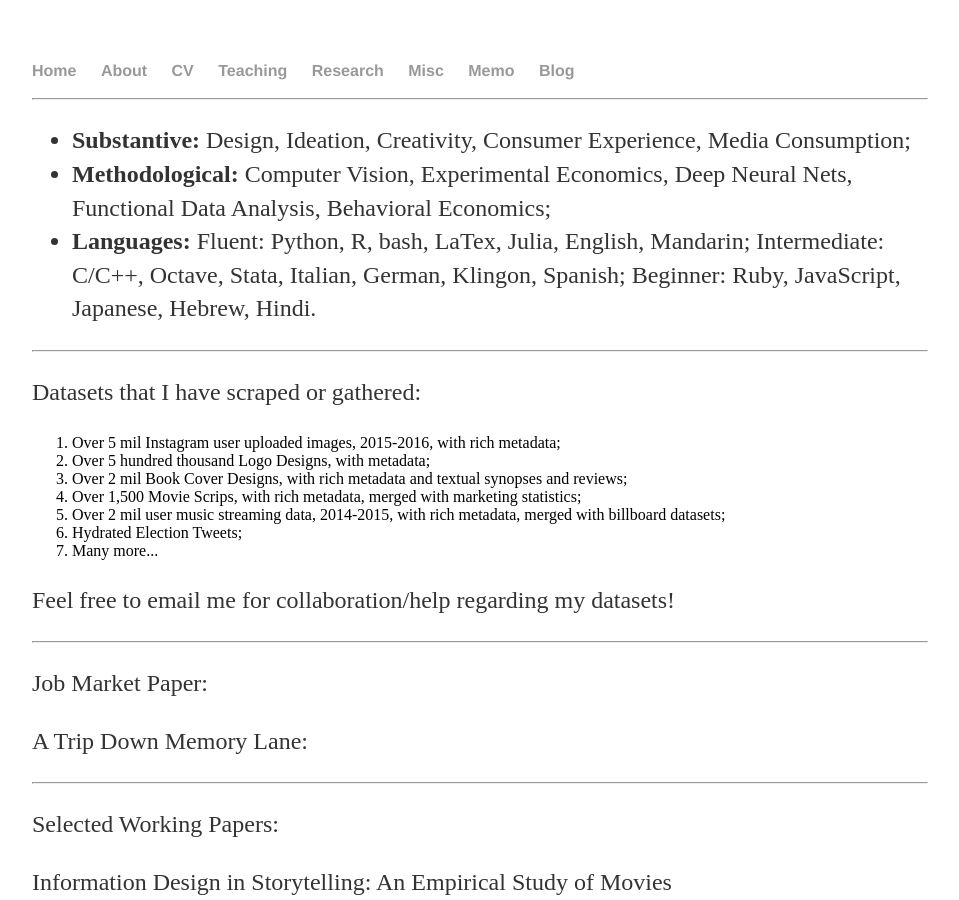
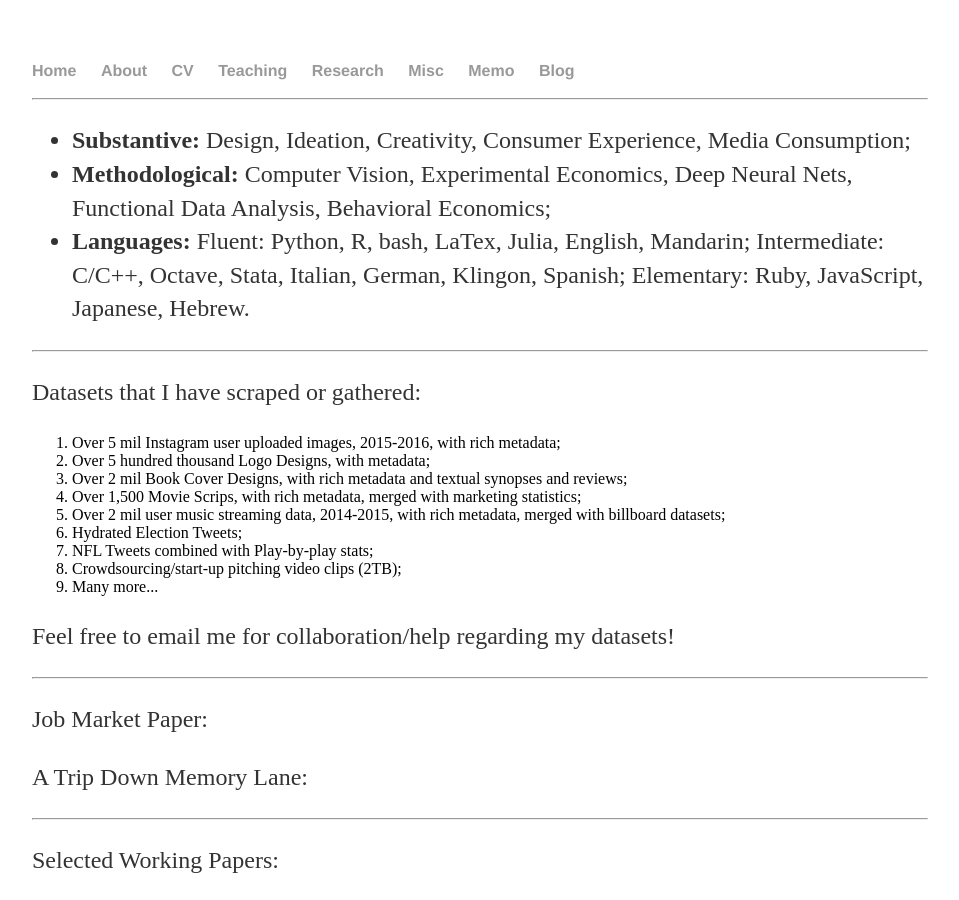
Before and after one commit to shenglih/shenglih.github.io, a Jekyll site: the page built from research/index.html, in a window 1280 px wide and 900 px high. Shown: the whole window, without its empty margins (160-1119 px from the left). Built offline with Jekyll 4.4.1, drawn with Linux system fonts in a browser that asks for light colours.

Commit message:
Update index.html

```diff
--- a/research/index.html
+++ b/research/index.html
@@ -7,7 +7,7 @@ title: Shengli Hu, Research
 	<ul>
 		<li> <b>Substantive:</b> Design, Ideation, Creativity, Consumer Experience, Media Consumption;</li>
 		<li> <b>Methodological:</b> Computer Vision, Experimental Economics, Deep Neural Nets, Functional Data Analysis, Behavioral Economics;</li>
-		<li> <b>Languages:</b> Fluent: Python, R, bash, LaTex, Julia, English, Mandarin; Intermediate: C/C++, Octave, Stata, Italian, German, Klingon, Spanish; Beginner: Ruby, JavaScript, Japanese, Hebrew, Hindi.
+		<li> <b>Languages:</b> Fluent: Python, R, bash, LaTex, Julia, English, Mandarin; Intermediate: C/C++, Octave, Stata, Italian, German, Klingon, Spanish; Elementary: Ruby, JavaScript, Japanese, Hebrew.
 	</ul>
 <!-- <h2> Dissertation Title: Media Consumption and Consumer Experience </h2> -->
 <!-- <h2> Dissertation Committee: Shawn Mankad, Vrinda Kadiyali, Kavita Bala, Vithala Rao </h2> -->
@@ -21,6 +21,8 @@ title: Shengli Hu, Research
 		<li> Over 1,500 Movie Scrips, with rich metadata, merged with marketing statistics;</li>
 		<li> Over 2 mil user music streaming data, 2014-2015, with rich metadata, merged with billboard datasets;</li>
 		<li> Hydrated Election Tweets;</li>
+		<li> NFL Tweets combined with Play-by-play stats;</li>
+		<li> Crowdsourcing/start-up pitching video clips (2TB);</li>
 		<li> Many more...</li>
 	</ol>
 	<p> Feel free to email me for collaboration/help regarding my datasets!</p>
```
